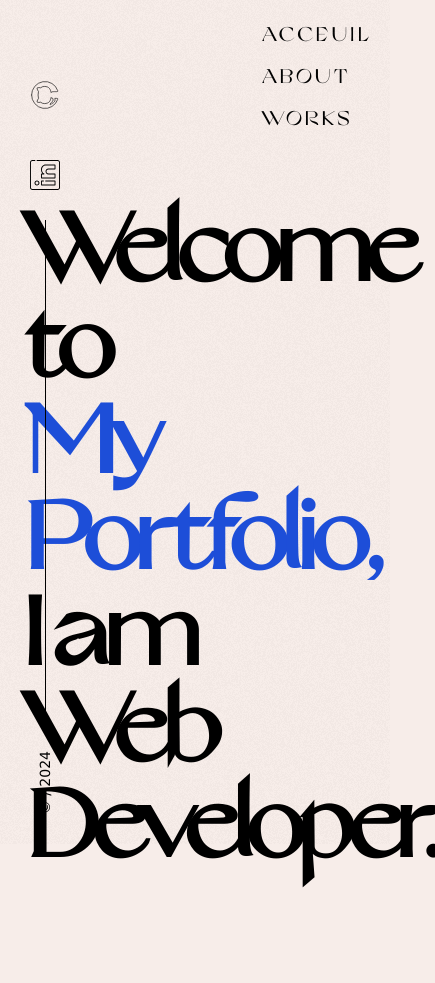
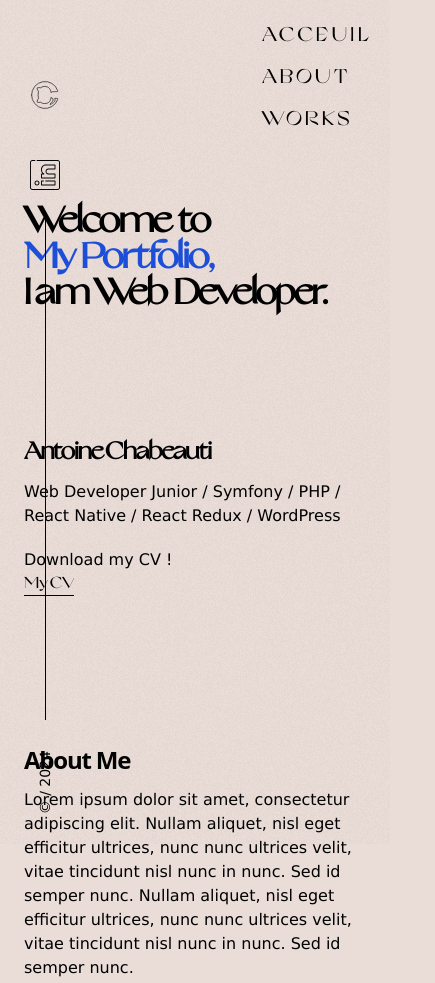
Before and after one commit to Antonio69999/portfolio, a website: page index.html in a window 390 px wide. Shown: the top 983 px of the page, 435 px wide, since content can reach past the window. Drawn offline with Linux system fonts and the light colour scheme; files whose address does not match are found by name.

Commit message:
responsive

```diff
--- a/index.html
+++ b/index.html
@@ -54,7 +54,7 @@
       >
         <div class="w-full md:w-1/2 py-8">
           <h1
-            class="text-black-900 text-8xl font-semibold leading-none tracking-tighter"
+            class="text-black-900 text-4xl sm:text-5xl md:text-6xl lg:text-7xl xl:text-8xl font-semibold leading-none tracking-tighter"
             data-text="Welcome to My Portfolio, I am Web Developer."
           >
             Welcome to <br /><span class="title text-blue-700"
@@ -104,14 +104,14 @@
             vitae tincidunt nisl nunc in nunc. Sed id semper nunc.
           </p>
         </div>
-        <div class="w-full md:w-1/2 py-8">
+        <div class="w-full md:w-1/2 py-8 ml-auto">
           <img src="./assets/images/me2.png" alt="Profile Image" />
         </div>
       </div>
     </section>
 
     <!-- WORKS -->
-    <section id="works" class="xl:p-20 md:p-14 sm:p-2 lg:p-16">
+    <section id="works" class="p-2 sm:p-14 md:p-16 lg:p-20 xl:p-24">
       <h2
         id="works-title"
         class="text-black-900 font-semibold text-2xl leading-none tracking-tighter pb-4 text-right mr-10"
@@ -134,7 +134,10 @@
           </a>
         </div>
         <div class="relative rounded overflow-hidden group">
-          <a href="https://antoine-luxruy.projets.garage404.com" target="_blank">
+          <a
+            href="https://antoine-luxruy.projets.garage404.com"
+            target="_blank"
+          >
             <img
               src="./assets/images/projets/luxury.png"
               alt="Luxury Service"
@@ -148,7 +151,10 @@
           </a>
         </div>
         <div class="relative rounded overflow-hidden group">
-          <a href="https://antoine-combat.projets.garage404.com/" target="_blank">
+          <a
+            href="https://antoine-combat.projets.garage404.com/"
+            target="_blank"
+          >
             <img
               src="./assets/images/projets/isaac.jpeg"
               alt="TP combat Isaac"
--- a/src/input.css
+++ b/src/input.css
@@ -4,7 +4,7 @@
 
 html,
 body {
-  background: #f7ede9;
+  background: #eaddd8;
   height: 100%;
   scroll-behavior: smooth;
 }
@@ -109,3 +109,37 @@ body {
   /* height: clamp(1px, 250px, 500px); */
   height: 500px;
 }
+button {
+  cursor: pointer;
+  position: relative;
+  overflow: hidden;
+}
+
+button::before,
+button::after {
+  content: "";
+  position: absolute;
+  width: 100%;
+  height: 1px;
+  background: currentColor;
+  left: 0;
+  transition: opacity 0.9s ease;
+}
+
+button::before {
+  bottom: 0;
+  opacity: 1;
+}
+
+button::after {
+  top: 50%;
+  opacity: 0;
+}
+
+button:hover::before {
+  opacity: 0;
+}
+
+button:hover::after {
+  opacity: 1;
+}
```
Also changed, not shown: src/output.css. Lines whose indentation alone changed are shown as unchanged.
